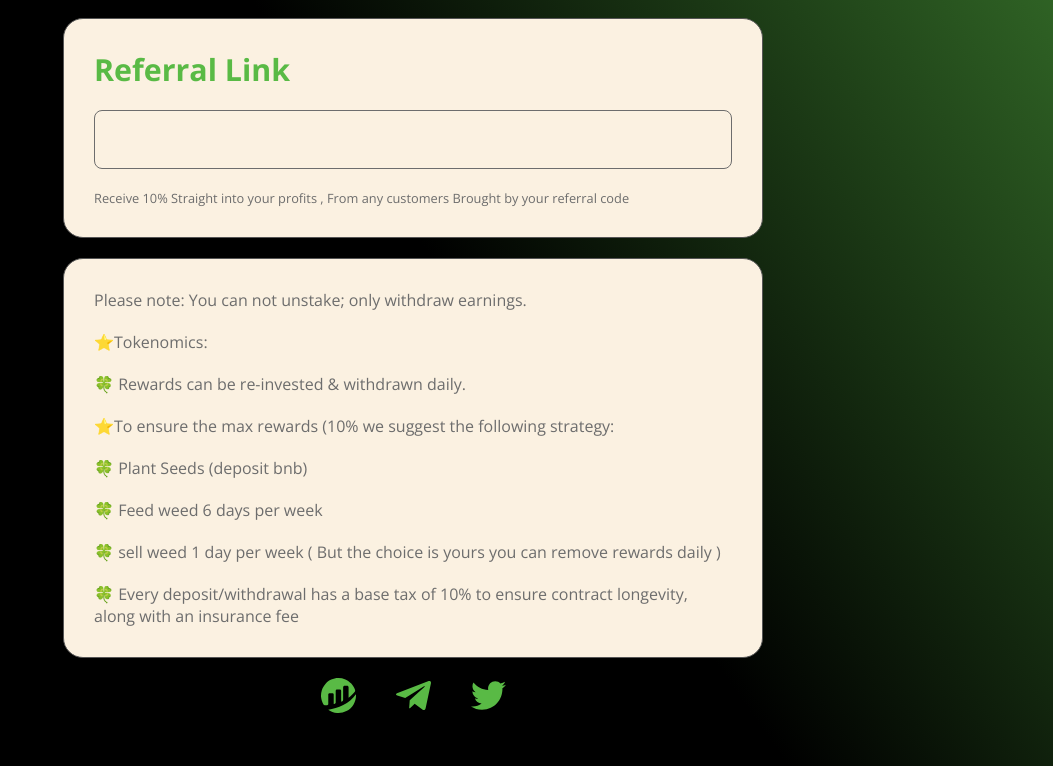
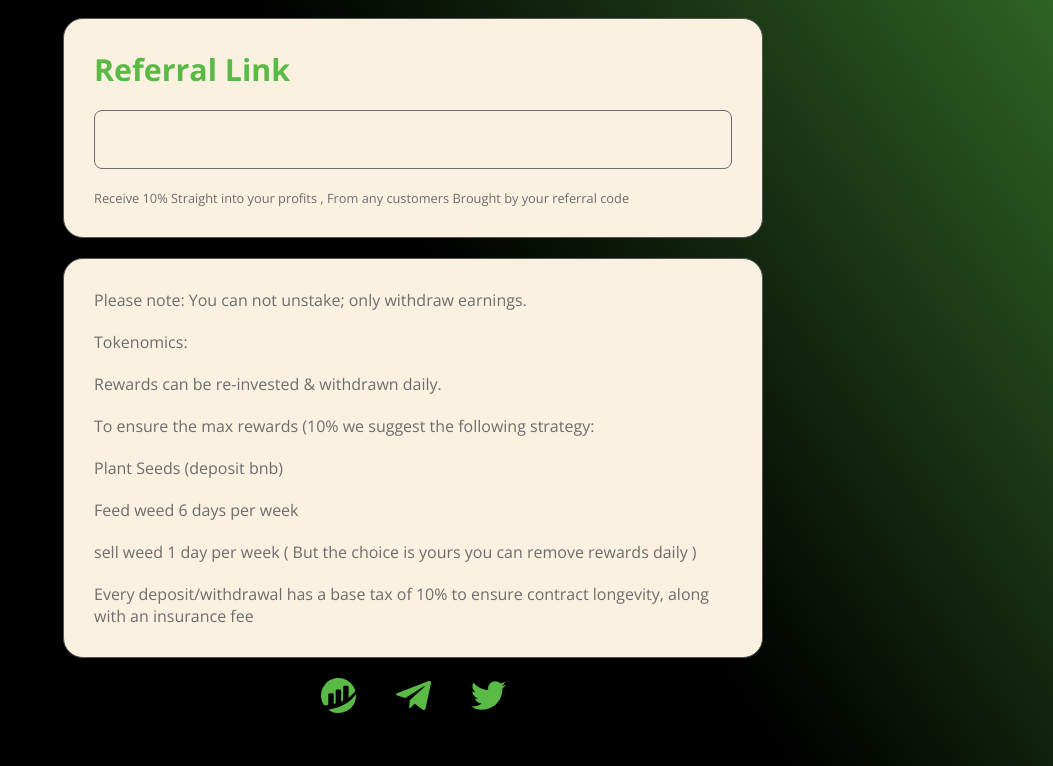
Before and after one commit to sikander-afzaal/nut-form, a React (Create React App) app: page / in a window 1280 px wide. Shown: the part 1029-1795 px from the top of the page, without its empty margins (227-1280 px from the left). Built offline with nearby package versions, Linux system fonts and the light colour scheme.

Commit message:
first commit

```diff
--- a/src/App.js
+++ b/src/App.js
@@ -96,21 +96,20 @@ function App() {
             Please note: You can not unstake; only withdraw earnings.
           </p>
           <ul>
-            <li>⭐Tokenomics:</li>
-            <li>🍀 Rewards can be re-invested & withdrawn daily.</li>
+            <li>Tokenomics:</li>
+            <li> Rewards can be re-invested & withdrawn daily.</li>
             <li>
-              ⭐To ensure the max rewards (10% we suggest the following
-              strategy:
+              To ensure the max rewards (10% we suggest the following strategy:
             </li>
-            <li>🍀 Plant Seeds (deposit bnb)</li>
-            <li>🍀 Feed weed 6 days per week </li>
+            <li> Plant Seeds (deposit bnb)</li>
+            <li> Feed weed 6 days per week </li>
             <li>
-              🍀 sell weed 1 day per week ( But the choice is yours you can
-              remove rewards daily )
+              sell weed 1 day per week ( But the choice is yours you can remove
+              rewards daily )
             </li>
             <li>
-              🍀 Every deposit/withdrawal has a base tax of 10% to ensure
-              contract longevity, along with an insurance fee
+              Every deposit/withdrawal has a base tax of 10% to ensure contract
+              longevity, along with an insurance fee
             </li>
           </ul>
         </div>
```
